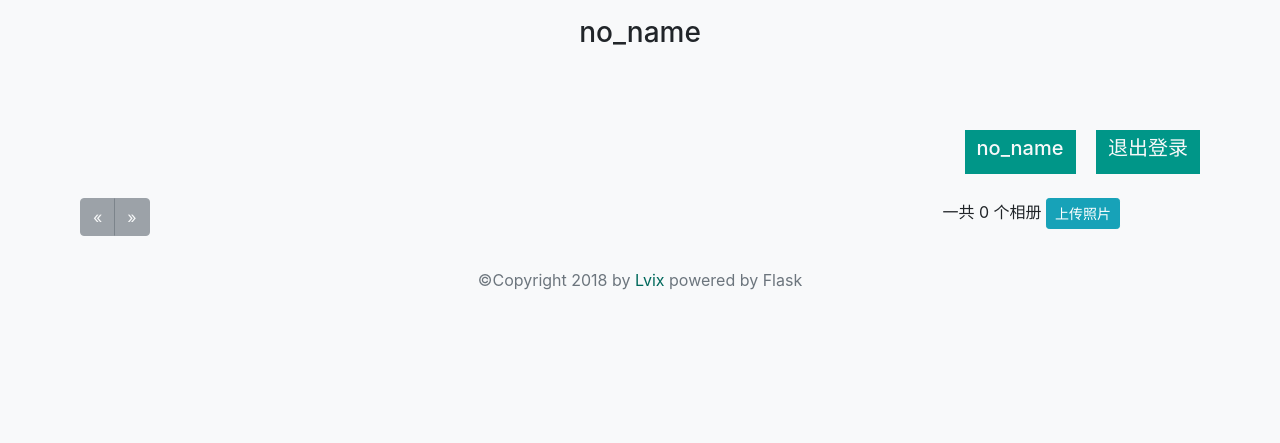
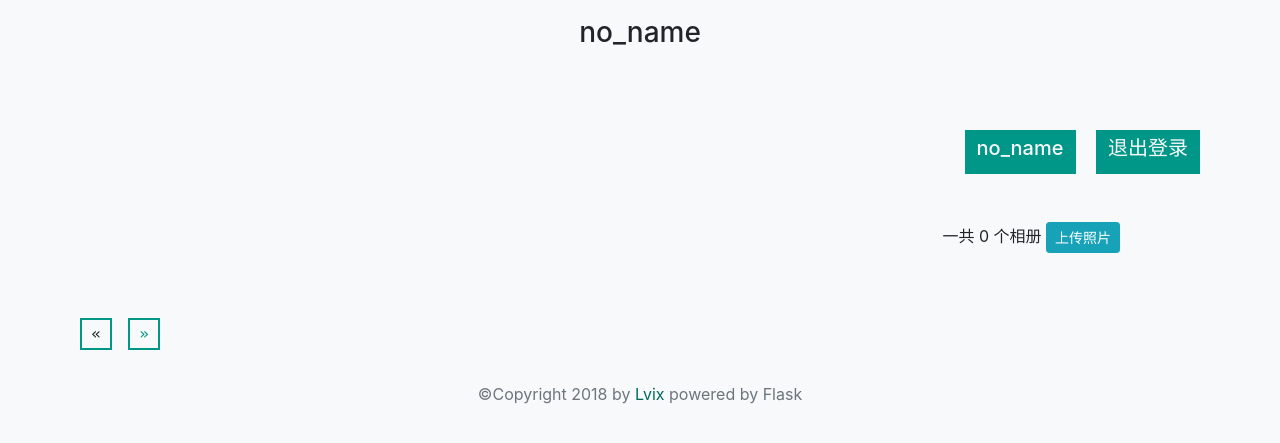
Before and after one commit to lvix/rupa, a Flask app: page /photo/album/?page=0 in a window 1280 px wide. Shown: the part 215-658 px from the top of the page. Run offline with Flask 2, Linux system fonts and the light colour scheme; the visitor is signed in with stand-in values (Sample User, id 1); data comes from the database, SQL or seed files in the repository; data that the repository does not hold is empty; some libraries are stand-ins or nearby versions.

Commit message:
updated frontend designs

```diff
--- a/rupa/static/css/main.css
+++ b/rupa/static/css/main.css
@@ -1,5 +1,5 @@
 .post_text > p{
-    color: #8e8e9a;
+    color: #000;
 }
 
 .post_text img{
@@ -122,3 +122,31 @@ a.teal-link>a:active {
 border-radius: 0rem !important;
 border: 0px !important;
 }
+
+.teal-pagination{
+    color: #009688;
+    border: 2px solid #009688;
+    height: 2rem;
+    width: 2rem;
+    padding-top: 0.15rem;
+}
+
+/* mouse over link */
+.teal-pagination:hover {
+    color: #26A69A !important;
+    font-weight: bold;
+}
+
+
+.teal-pagination-highlight{
+    color: #FFF !important;
+    border: 0px solid;
+    background-color:#009688;
+    height: 2rem;
+    width: 2rem;
+    padding-top: 0.25rem;
+}
+
+.teal-pagination-page{
+
+}
--- a/rupa/templates/base.html
+++ b/rupa/templates/base.html
@@ -66,7 +66,7 @@
 
             {% block body %}
 
-            <div class="row">
+            <div class="row mt-5">
                 <div class="col-12 col-lg-9 col-xl-9">
                     {% block main_content %}
                     {% endblock %}
--- a/rupa/templates/macros.html
+++ b/rupa/templates/macros.html
@@ -152,36 +152,49 @@
     </ul>
 </nav>
 {% endmacro %}
+
 {%- macro render_pagination(pagination, endpoint) %}
-<div class="btn-group" role="group" aria-label="Basic example">
-    <button class="btn btn-secondary {% if not pagination.has_prev %}disabled{% endif %}">
+<div class="text-center text-monospace mt-5 pt-5">
+    <div class="d-flex flex-row">
         <a {%- if pagination.has_prev %}
            href="{{ url_for(endpoint, page=pagination.page - 1, **kwargs) }}"
            {% endif %}
-           aria-label="Previous" class="text-light">
+           aria-label="Previous" class="teal-pagination text-center mr-3">
+            <div class="teal-pagination-page text-center">
                 &laquo;
+            </div>
         </a>
-    </button>
+
         {% for p in pagination.iter_pages() %}
 
         {% if p == pagination.page %}
-    <button type="button" class="btn btn-secondary">
-        <a class="text-light"><strong>{{ p }}</strong></a>
-    </button>
+        <a class="teal-pagination-highlight text-center mr-3">
+            <div class="teal-pagination-page">
+                <strong>{{ p }}</strong>
+            </div>
+        </a>
+        {% elif p == None %}
+        <a class="teal-pagination text-center mr-3">
+            <div class="teal-pagination-page">
+                ...
+            </div>
+        </a>
         {% else %}
-    <button type="button" class="btn btn-secondary">
-        <a class="text-light" href="{{ url_for(endpoint, page=p, **kwargs) }}">{{ p }}</a>
-    </button>
+        <a class="teal-pagination text-center mr-3"
+           href="{{ url_for(endpoint, page=p, **kwargs) }}">
+            <div class="teal-pagination-page">{{ p }}</div>
+        </a>
         {% endif %}
 
         {% endfor %}
 
-    <button class="btn btn-secondary {% if not pagination.has_next %}disabled{% endif %}">
         <a {%- if pagination.has_next %}
            href="{{ url_for(endpoint, page=pagination.page + 1, **kwargs) }}"
            {% endif -%}
-           aria-label="Next" class="text-light">&raquo;</a>
-    </button>
+           aria-label="Next" class="teal-pagination text-center mr-3">
+            <div class="teal-pagination-page">&raquo;</div>
+        </a>
+    </div>
 </div>
 {%- endmacro %}
 
--- a/rupa/templates/md_macros.html
+++ b/rupa/templates/md_macros.html
@@ -11,9 +11,9 @@
         renderer: rendererMD,
         gfm: true,
         tables: true,
-        breaks: false,
+        breaks: true,
         pedantic: false,
-        sanitize: false,
+        sanitize: true,
         smartLists: true,
         smartypants: false
     });
```
Also changed, not shown: rupa/handlers/dashboard.py (+10 -10 lines). Lines whose indentation alone changed are shown as unchanged.
